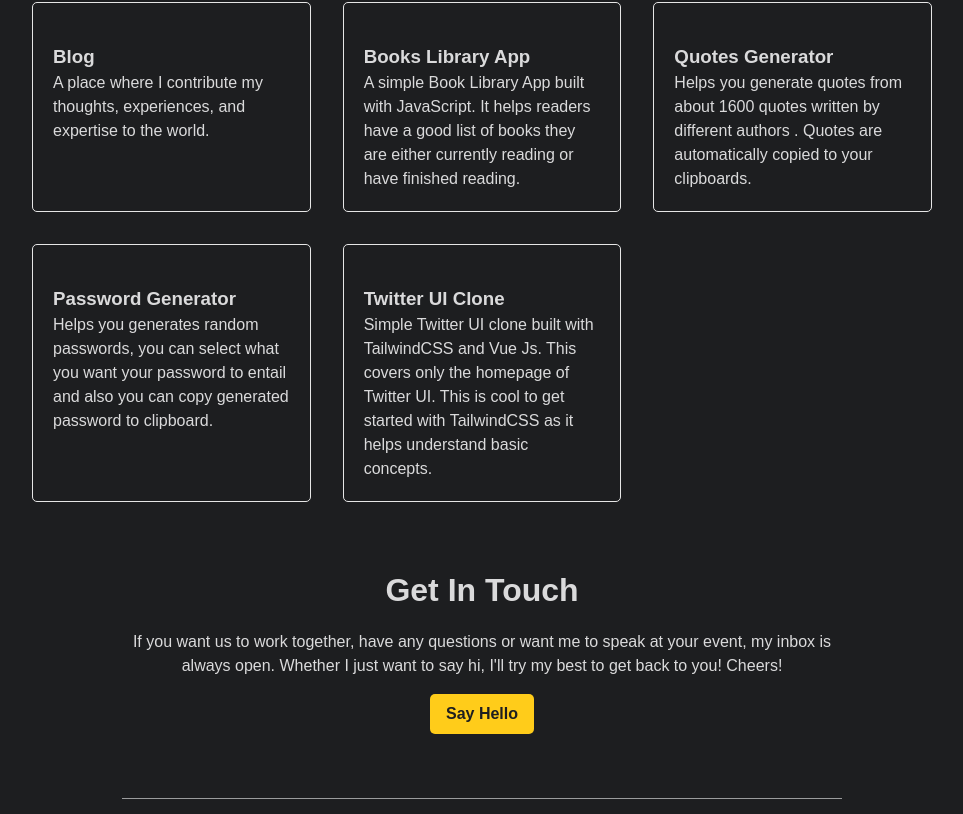
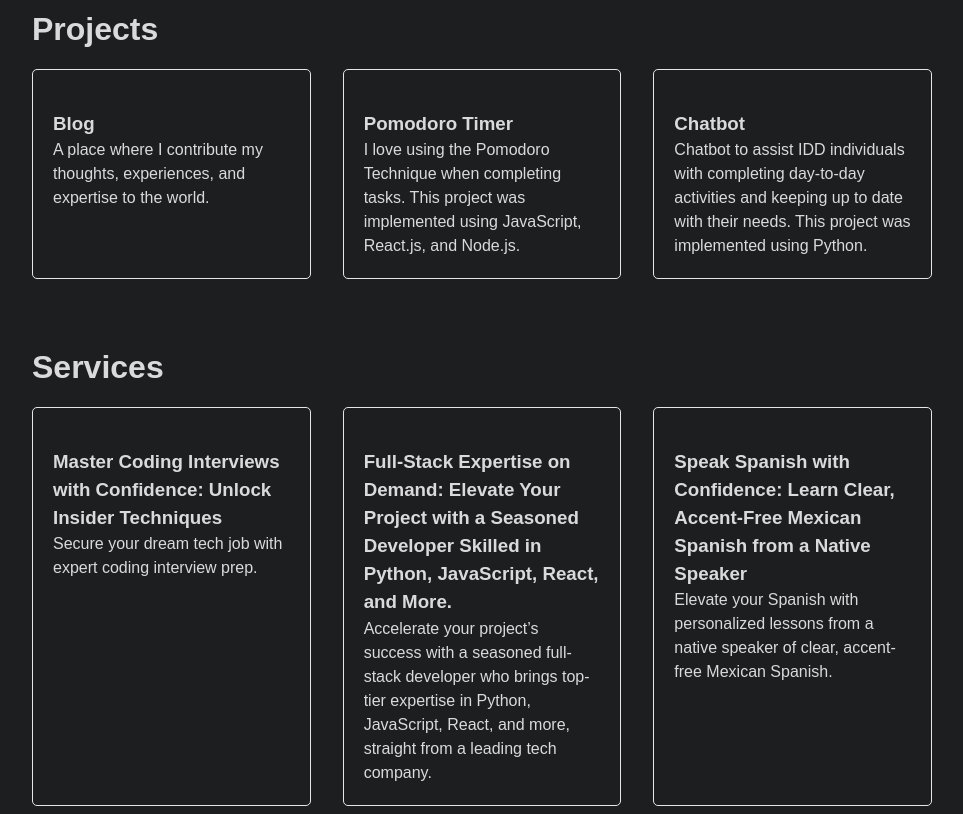
Before and after one commit to ivantlaseca/ivantlaseca.github.io, a Next.js app: page / in a window 1280 px wide. Shown: the part 1726-2540 px from the top of the page, without its empty margins (158-1121 px from the left). Built offline with nearby package versions, Linux system fonts and the light colour scheme.

Commit message:
Change resume, add services, add about me image

```diff
--- a/src/app/components/About.jsx
+++ b/src/app/components/About.jsx
@@ -21,7 +21,7 @@ const About = () => {
             their own paths toward success and fulfillment.</p>
         </div>
         <div className="about-img">
-          {/* <Image src='/images/about.jpeg' className="profile-img" width={300} height={500}/> */}
+          <Image src='/images/me-smiling.JPG' className="profile-img" width={300} height={500} />
         </div>
       </div>
     </div>
--- /dev/null
+++ b/src/app/components/Services.jsx
@@ -0,0 +1,28 @@
+// components/Services.jsx
+
+import { serviceData } from "./Data";
+
+const Services = () => {
+    return (
+        <div className="services-container">
+            <h2>Services</h2>
+            <div className="services-grid">
+                {serviceData && serviceData.map((service) => (
+                    <div className="service-card" key={service.id}>
+                        <div className="service-header">
+                            <i className="fa-regular fa-folder-open folder-icon"></i>
+                            <div className="small-icons">
+                                <a href={service.gitHubLink}><i className="fa-brands fa-github"></i></a>
+                            </div>
+                        </div>
+                        <h3>{service.title}</h3>
+                        <p>{service.description}</p>
+                    </div>
+                ))
+                }
+            </div>
+        </div>
+    )
+}
+
+export default Services;
--- a/src/app/components/data.jsx
+++ b/src/app/components/data.jsx
@@ -10,30 +10,43 @@ export const projectData = [
     },
     {
         id: 2,
-        title: 'Books Library App',
+        title: 'Pomodoro Timer',
         description:
-            'A simple Book Library App built with JavaScript. It helps readers have a good list of books they are either currently reading or have finished reading.',
-        gitHubLink: 'https://github.com/olawanlejoel/Book-Library',
+            'I love using the Pomodoro Technique when completing tasks. This project was implemented using JavaScript, React.js, and Node.js.',
+        gitHubLink: 'https://ivantlaseca.github.io/Pomodoro-Timer/',
     },
     {
         id: 3,
-        title: 'Quotes Generator',
+        title: 'Chatbot',
         description:
-            'Helps you generate quotes from about 1600 quotes written by different authors . Quotes are automatically copied to your clipboards.',
-        gitHubLink: 'https://github.com/olawanlejoel/random-quote-generator',
+            'Chatbot to assist IDD individuals with completing day-to-day activities and keeping up to date with their needs. This project was implemented using Python.',
+        gitHubLink: 'https://github.com/ivantlaseca/ChatBot-COHB',
+    },
+];
+
+export const serviceData = [
+    {
+        id: 1,
+        title: "Master Coding Interviews with Confidence: Unlock Insider Techniques",
+        description:
+            "Secure your dream tech job with expert coding interview prep.",
     },
     {
-        id: 4,
-        title: 'Password Generator',
+        id: 2,
+        title: "Full-Stack Expertise on Demand: Elevate Your Project with a Seasoned Developer Skilled in Python, JavaScript, React, and More.",
         description:
-            'Helps you generates random passwords, you can select what you want your password to entail and also you can copy generated password to clipboard.',
-        gitHubLink: 'https://github.com/olawanlejoel/Password-Generator',
+            "Accelerate your project’s success with a seasoned full-stack developer who brings top-tier expertise in Python, JavaScript, React, and more, straight from a leading tech company.",
     },
     {
-        id: 5,
-        title: 'Twitter UI Clone',
+        id: 3,
+        title: "Speak Spanish with Confidence: Learn Clear, Accent-Free Mexican Spanish from a Native Speaker ",
         description:
-            'Simple Twitter UI clone built with TailwindCSS and Vue Js. This covers only the homepage of Twitter UI. This is cool to get started with TailwindCSS as it helps understand basic concepts.',
-        gitHubLink: 'https://github.com/olawanlejoel/TwitterUI-clone',
+            "Elevate your Spanish with personalized lessons from a native speaker of clear, accent-free Mexican Spanish.",
     },
-];
+    // {
+    //     id: 3,
+    //     title: "Master Your Finances: Effortlessly Automate Your Payments, Investments, and Choose the Perfect Credit Card with Expert Guidance!",
+    //     description:
+    //         'Unlock financial freedom with expert guidance tailored to your unique needs. I’ll help you organize your finances, automate payments and investments, and select the perfect credit card—all while simplifying the process so you can focus on what matters most. Let’s make your money work for you, effortlessly.',
+    // },
+]
--- a/src/app/globals.css
+++ b/src/app/globals.css
@@ -205,7 +205,6 @@ hr {
   height: 500px;
   object-fit: cover;
   border: 2px solid #DADADB;
-  filter: grayscale(100%);
   transition: all 0.5s ease-in-out;
   cursor: cell;
 }
@@ -361,6 +360,73 @@ hr {
   color: #b3b3b3;
 }
 
+/* Services */
+.services-container {
+  padding: 2rem 0;
+}
+
+.services-container h2 {
+  font-size: 2rem;
+  font-weight: 600;
+  margin-bottom: 1rem;
+}
+
+.services-grid {
+  display: grid;
+  grid-template-columns: repeat(3, 1fr);
+  gap: 2rem;
+}
+
+@media screen and (max-width: 768px) {
+  .services-grid {
+    grid-template-columns: repeat(1, 1fr);
+  }
+}
+
+.service-card {
+  border: 1px solid #e6e6e6;
+  padding: 20px;
+  border-radius: 5px;
+}
+
+.service-card .service-header {
+  display: flex;
+  justify-content: space-between;
+  align-items: flex-start;
+  margin-bottom: 20px;
+}
+
+.service-card .folder-icon {
+  font-size: 35px;
+  color: #FFCC17;
+}
+
+.service-header .small-icons {
+  display: flex;
+  gap: 0 5px;
+}
+
+.service-card .small-icons a {
+  margin-right: 5px;
+  cursor: pointer;
+  transition: all .5s ease;
+}
+
+.service-card .small-icons a:hover {
+  color: #FFCC17;
+}
+
+.service-card .service h3 {
+  font-size: 20px;
+  margin-bottom: 10px;
+}
+
+.service-card .service p {
+  font-size: 16px;
+  margin-bottom: 10px;
+  color: #b3b3b3;
+}
+
 /* contact */
 .contact-container {
   padding: 2rem 0 4rem;
--- a/src/app/page.tsx
+++ b/src/app/page.tsx
@@ -4,6 +4,7 @@ import About from '@/app/components/About';
 import Skills from '@/app/components/Skills';
 import Projects from '@/app/components/Projects';
 import Contact from '@/app/components/Contact';
+import Services from '@/app/components/Services';
 
 export default function Home() {
   return (
@@ -19,6 +20,7 @@ export default function Home() {
         <About />
         <Skills />
         <Projects />
+        <Services />
         <Contact />
       </div>
     </>
```
Also changed, not shown: public/images/me-smiling.JPG (added), 1 other file (tests, documents, lock files or other folders).
